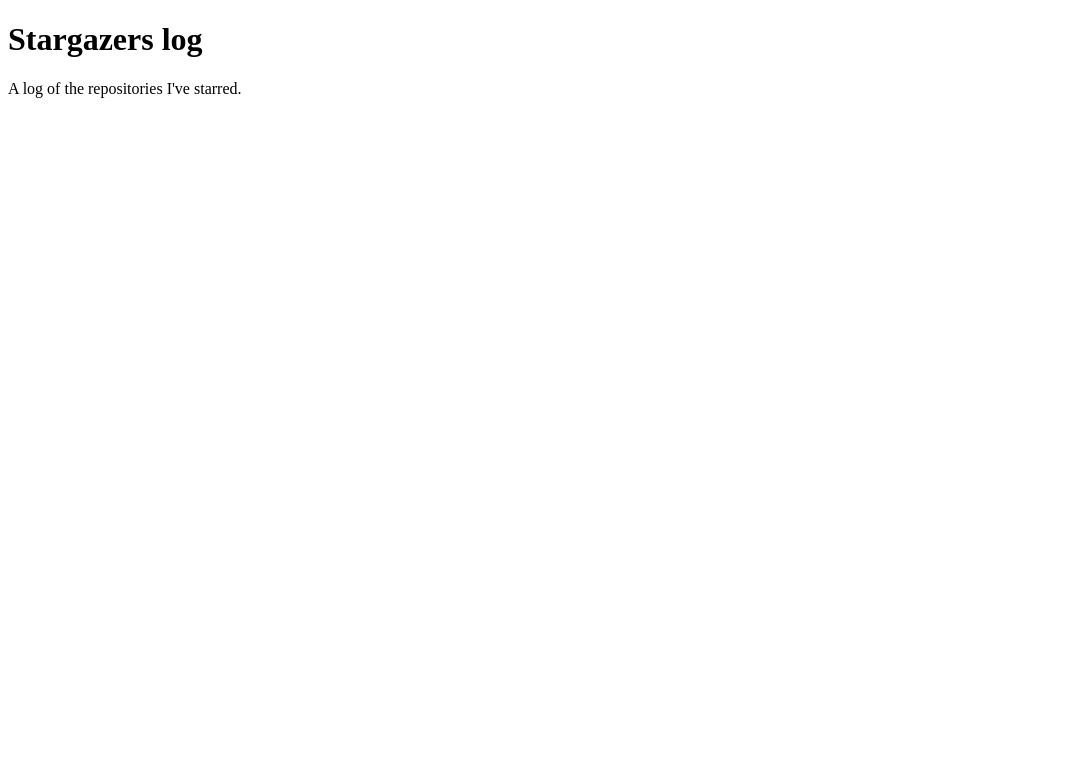
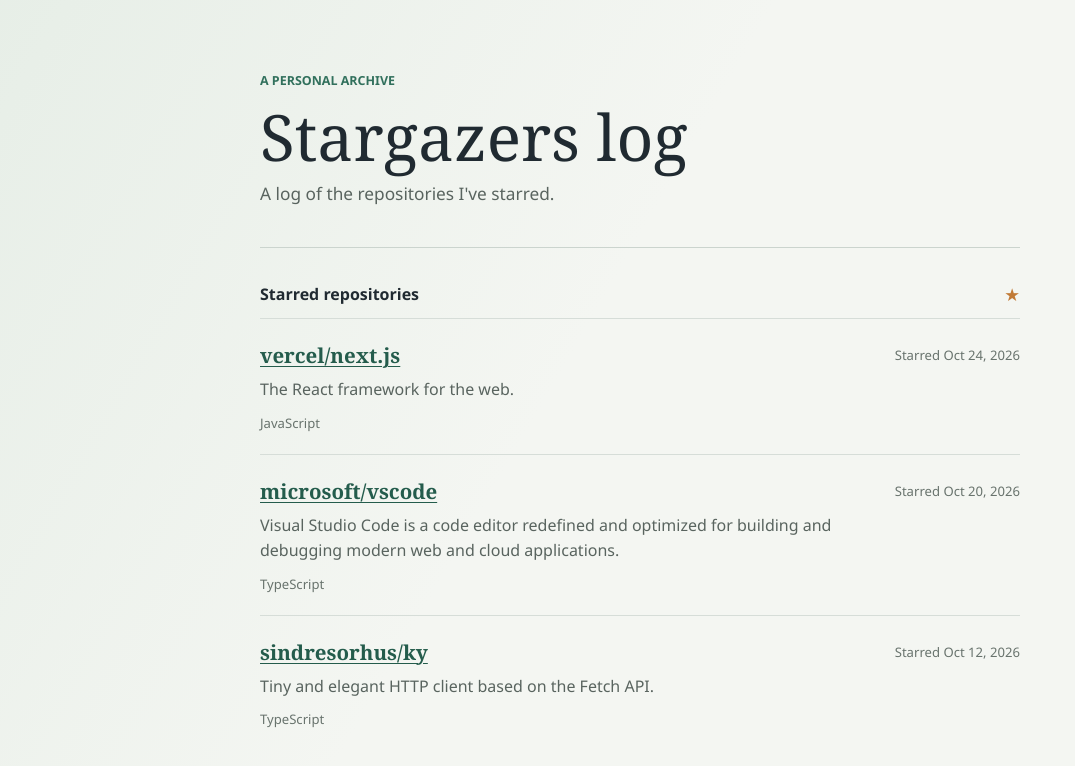
Before and after one commit to rainboad/stargazers-log, a plain HTML site: page index.html in a window 1280 px wide. Shown: the whole page, without its empty margins (0-1075 px from the left). Drawn offline with Linux system fonts and the light colour scheme.

Commit message:
Add starred repositories list

```diff
--- /dev/null
+++ b/events.json
@@ -0,0 +1,23 @@
+[
+  {
+    "repository": "vercel/next.js",
+    "description": "The React framework for the web.",
+    "url": "https://github.com/vercel/next.js",
+    "language": "JavaScript",
+    "starred_at": "2026-10-24T16:30:00Z"
+  },
+  {
+    "repository": "microsoft/vscode",
+    "description": "Visual Studio Code is a code editor redefined and optimized for building and debugging modern web and cloud applications.",
+    "url": "https://github.com/microsoft/vscode",
+    "language": "TypeScript",
+    "starred_at": "2026-10-20T09:15:00Z"
+  },
+  {
+    "repository": "sindresorhus/ky",
+    "description": "Tiny and elegant HTTP client based on the Fetch API.",
+    "url": "https://github.com/sindresorhus/ky",
+    "language": "TypeScript",
+    "starred_at": "2026-10-12T12:05:00Z"
+  }
+]
--- a/index.html
+++ b/index.html
@@ -2,10 +2,27 @@
 <html lang="en">
   <head>
     <meta charset="utf-8">
+    <meta name="viewport" content="width=device-width, initial-scale=1">
     <title>Stargazers log</title>
+    <link rel="stylesheet" href="style.css">
+    <script src="script.js" defer></script>
   </head>
   <body>
-    <h1>Stargazers log</h1>
-    <p>A log of the repositories I've starred.</p>
+    <main class="page">
+      <header class="page-header">
+        <p class="eyebrow">A personal archive</p>
+        <h1>Stargazers log</h1>
+        <p class="intro">A log of the repositories I've starred.</p>
+      </header>
+      <section aria-labelledby="repositories-heading">
+        <div class="section-heading">
+          <h2 id="repositories-heading">Starred repositories</h2>
+          <span class="section-mark" aria-hidden="true">&#9733;</span>
+        </div>
+        <ul class="repo-list" id="repo-list" aria-live="polite" aria-busy="true">
+          <li class="list-message">Loading repositories...</li>
+        </ul>
+      </section>
+    </main>
   </body>
 </html>
--- /dev/null
+++ b/script.js
@@ -0,0 +1,79 @@
+const repoList = document.querySelector("#repo-list");
+
+function formatDate(value) {
+  const date = new Date(value);
+  if (Number.isNaN(date.getTime())) return "Date unavailable";
+
+  return new Intl.DateTimeFormat(undefined, {
+    year: "numeric",
+    month: "short",
+    day: "numeric",
+  }).format(date);
+}
+
+function createRepositoryItem(repository) {
+  const item = document.createElement("li");
+  item.className = "repo-item";
+
+  const main = document.createElement("div");
+  main.className = "repo-main";
+
+  const link = document.createElement("a");
+  link.className = "repo-link";
+  link.href = repository.url;
+  link.textContent = repository.repository;
+  main.append(link);
+
+  if (repository.description) {
+    const description = document.createElement("p");
+    description.className = "repo-description";
+    description.textContent = repository.description;
+    main.append(description);
+  }
+
+  if (repository.language) {
+    const meta = document.createElement("div");
+    meta.className = "repo-meta";
+    meta.textContent = repository.language;
+    main.append(meta);
+  }
+
+  const date = document.createElement("time");
+  date.className = "repo-date";
+  date.dateTime = repository.starred_at || "";
+  date.textContent = `Starred ${formatDate(repository.starred_at)}`;
+
+  item.append(main, date);
+  return item;
+}
+
+async function loadRepositories() {
+  try {
+    const response = await fetch("./events.json");
+    if (!response.ok) throw new Error(`Request failed: ${response.status}`);
+
+    const repositories = await response.json();
+    if (!Array.isArray(repositories)) throw new Error("Repository data must be a list");
+
+    repoList.replaceChildren();
+    if (repositories.length === 0) {
+      const emptyState = document.createElement("li");
+      emptyState.className = "list-message";
+      emptyState.textContent = "No starred repositories yet.";
+      repoList.append(emptyState);
+      return;
+    }
+
+    repositories.forEach((repository) => repoList.append(createRepositoryItem(repository)));
+  } catch (error) {
+    const errorState = document.createElement("li");
+    errorState.className = "list-message";
+    errorState.textContent = "Repositories could not be loaded. Please try again later.";
+    repoList.replaceChildren(errorState);
+    console.error("Could not load starred repositories:", error);
+  } finally {
+    repoList.setAttribute("aria-busy", "false");
+  }
+}
+
+loadRepositories();
--- /dev/null
+++ b/style.css
@@ -0,0 +1,184 @@
+:root {
+  color-scheme: light;
+  font-family: "Avenir Next", Avenir, "Segoe UI", sans-serif;
+  color: #202a31;
+  background: #f4f6f2;
+  font-synthesis: none;
+  text-rendering: optimizeLegibility;
+}
+
+* {
+  box-sizing: border-box;
+}
+
+body {
+  min-width: 320px;
+  min-height: 100vh;
+  margin: 0;
+  background-image: linear-gradient(120deg, rgba(220, 232, 222, 0.55), transparent 44%);
+}
+
+.page {
+  width: min(100% - 40px, 760px);
+  margin: 0 auto;
+  padding: 72px 0 96px;
+}
+
+.page-header {
+  padding-bottom: 42px;
+  border-bottom: 1px solid #cbd4ce;
+}
+
+.eyebrow {
+  margin: 0 0 14px;
+  color: #31705c;
+  font-size: 0.78rem;
+  font-weight: 700;
+  letter-spacing: 0;
+  text-transform: uppercase;
+}
+
+h1,
+h2,
+p {
+  margin-top: 0;
+}
+
+h1 {
+  margin-bottom: 12px;
+  font-family: Georgia, "Times New Roman", serif;
+  font-size: 4rem;
+  font-weight: 500;
+  line-height: 1.05;
+}
+
+.intro {
+  margin-bottom: 0;
+  color: #59645f;
+  font-size: 1.08rem;
+}
+
+section {
+  padding-top: 34px;
+}
+
+.section-heading {
+  display: flex;
+  align-items: center;
+  justify-content: space-between;
+  margin-bottom: 12px;
+}
+
+h2 {
+  margin-bottom: 0;
+  font-size: 1rem;
+  font-weight: 700;
+}
+
+.section-mark {
+  color: #c17a36;
+  font-size: 1.1rem;
+}
+
+.repo-list {
+  margin: 0;
+  padding: 0;
+  list-style: none;
+}
+
+.repo-item {
+  display: grid;
+  grid-template-columns: minmax(0, 1fr) auto;
+  gap: 12px 24px;
+  align-items: start;
+  padding: 22px 0;
+  border-top: 1px solid #d6ddd8;
+  animation: arrive 360ms ease-out both;
+}
+
+.repo-main {
+  min-width: 0;
+}
+
+.repo-link {
+  color: #245c4c;
+  font-family: Georgia, "Times New Roman", serif;
+  font-size: 1.28rem;
+  font-weight: 600;
+  overflow-wrap: anywhere;
+  text-decoration-thickness: 1px;
+  text-underline-offset: 3px;
+}
+
+.repo-link:hover {
+  color: #173c32;
+}
+
+.repo-description {
+  margin: 8px 0 0;
+  color: #59645f;
+  line-height: 1.55;
+}
+
+.repo-meta {
+  display: flex;
+  flex-wrap: wrap;
+  gap: 8px 16px;
+  margin-top: 12px;
+  color: #68736d;
+  font-size: 0.82rem;
+}
+
+.repo-date {
+  padding-top: 5px;
+  color: #68736d;
+  font-size: 0.82rem;
+  white-space: nowrap;
+}
+
+.list-message {
+  padding: 22px 0;
+  border-top: 1px solid #d6ddd8;
+  color: #59645f;
+}
+
+@keyframes arrive {
+  from {
+    opacity: 0;
+    transform: translateY(7px);
+  }
+  to {
+    opacity: 1;
+    transform: translateY(0);
+  }
+}
+
+@media (max-width: 520px) {
+  .page {
+    width: min(100% - 32px, 760px);
+    padding-top: 48px;
+  }
+
+  h1 {
+    font-size: 2.75rem;
+  }
+
+  .repo-item {
+    grid-template-columns: minmax(0, 1fr);
+    gap: 8px;
+  }
+
+  .repo-date {
+    padding-top: 0;
+  }
+}
+
+@media (prefers-reduced-motion: reduce) {
+  *,
+  *::before,
+  *::after {
+    animation-duration: 0.01ms !important;
+    animation-iteration-count: 1 !important;
+    scroll-behavior: auto !important;
+  }
+}
```
